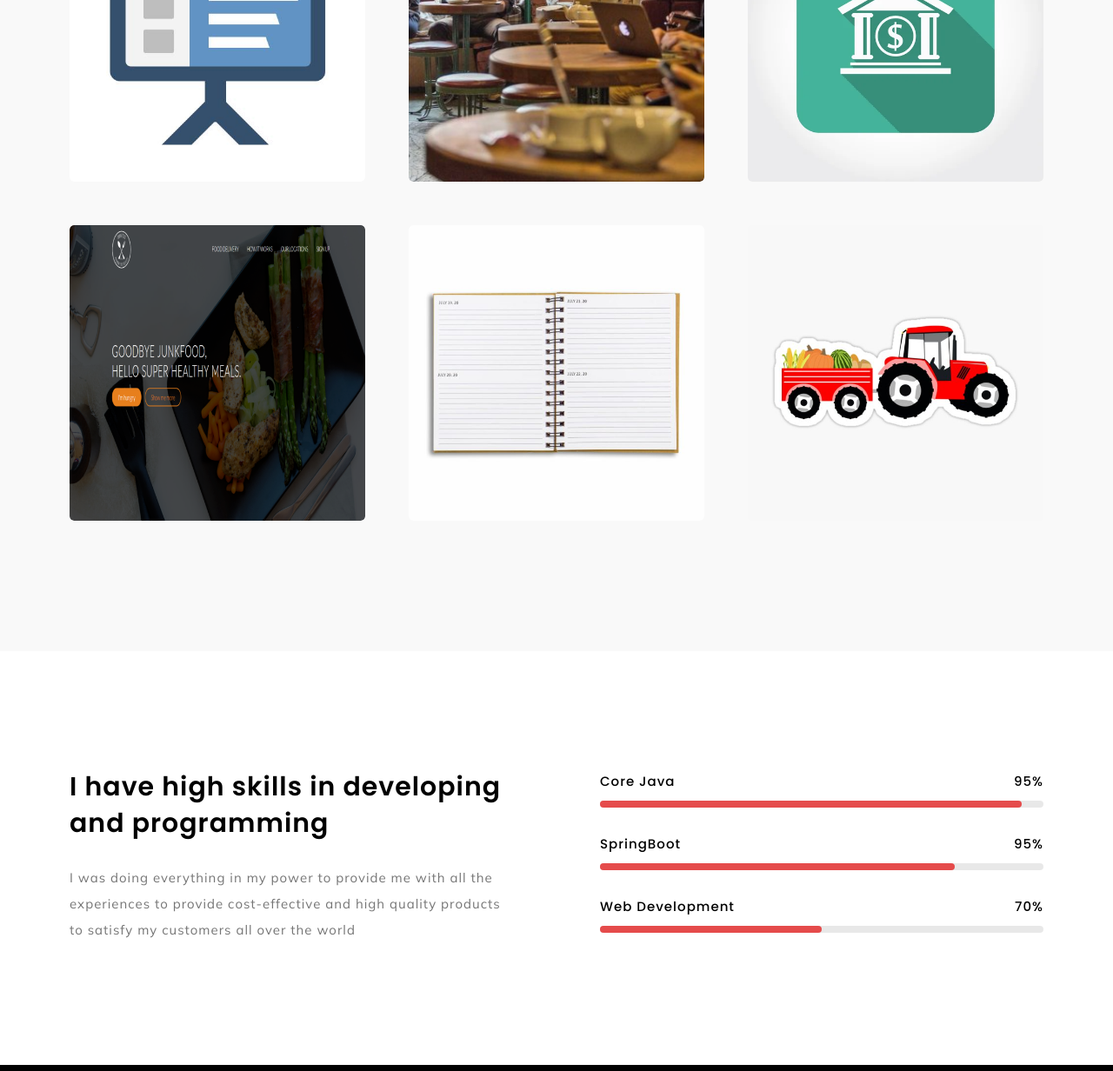
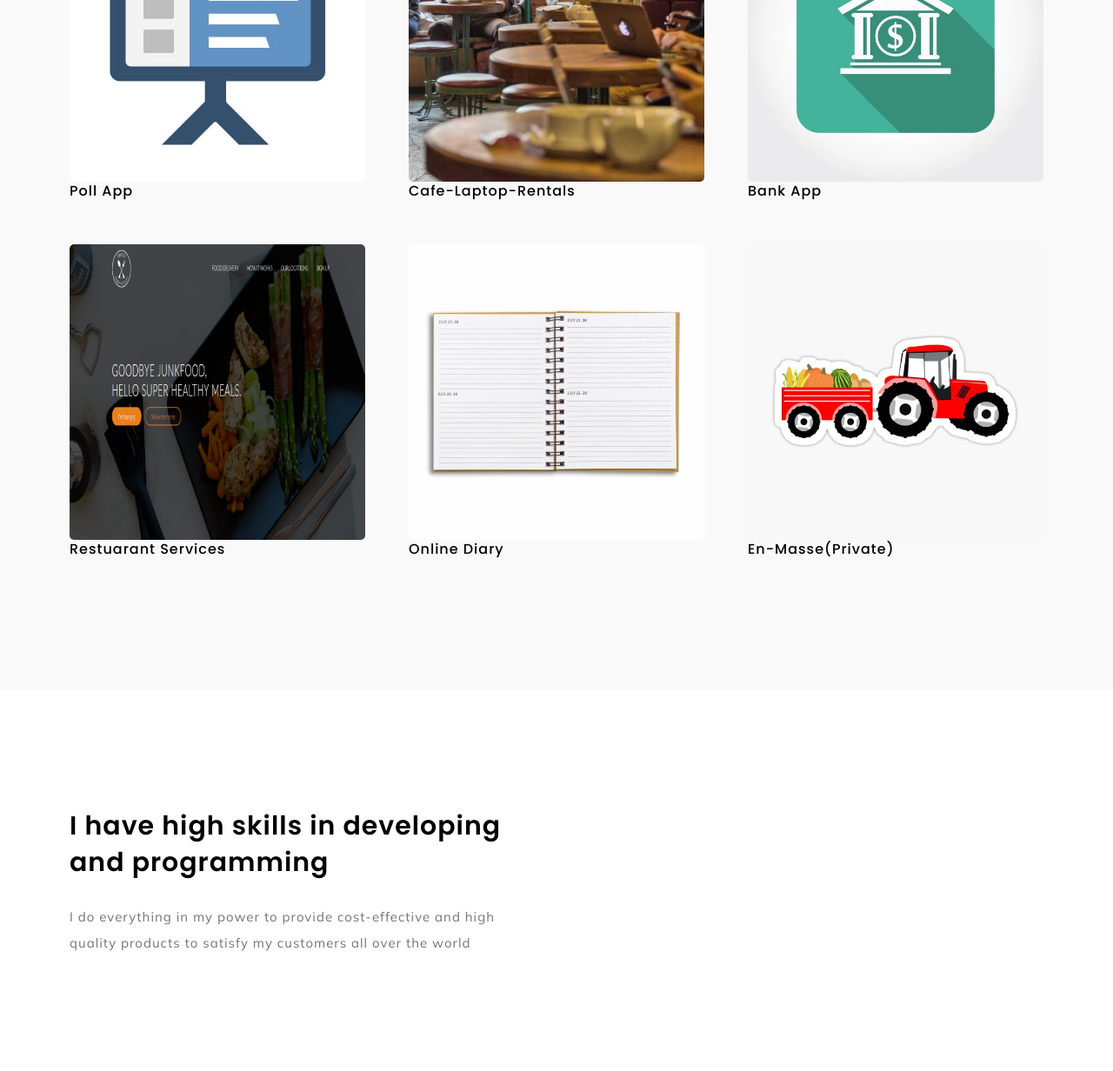
Before and after one commit to Kordedekehine/portfolio, a plain HTML site: page index.html in a window 1280 px wide. Shown: the part 2037-3269 px from the top of the page at 87% size. Drawn offline with Linux system fonts and the light colour scheme; no server answers; animation ran at ten frames a second; files whose address does not match are found by name.

Commit message:
fixed typos

```diff
--- a/index.html
+++ b/index.html
@@ -261,6 +261,7 @@
 									<h3>Poll App</h3>
 								</div>
 								<a class="grax_tm_full_link" href="https://github.com/Kordedekehine/people-decision-poll" target="_blank"></a>
+								<h6>Poll App</h6>
 							</div>
 						</li>
 						<li class="wow fadeInLeft" data-wow-duration="1.5s" data-wow-delay=".2s">
@@ -271,10 +272,11 @@
 								</div>
 								<div class="overlay"></div>
 								<div class="details">
-									<span>Korede</span>
+									<span>Korede Cafe</span>
 									<h3>Cafe-Laptop-Rentals</h3>
 								</div>
 								<a class="grax_tm_full_link" href="https://github.com/Kordedekehine/Cafe-Laptop-Rentals" target="_blank"></a>
+								<h6>Cafe-Laptop-Rentals</h6>
 							</div>
 						</li>
 						<li class="wow fadeInLeft" data-wow-duration="1.5s" data-wow-delay=".4s">
@@ -289,6 +291,7 @@
 									<h3>Bank App</h3>
 								</div>
 								<a class="grax_tm_full_link" href="https://github.com/Kordedekehine/SpringBoot-Bank-App" target="_blank"></a>
+								<h6>Bank App</h6>
 							</div>
 						</li>
 						<li class="wow fadeInLeft" data-wow-duration="1.5s">
@@ -303,6 +306,7 @@
 									<h3>Restuarant Services</h3>
 								</div>
 								<a class="grax_tm_full_link" href="https://omnifood.netlify.app/" target="_blank"></a>
+								<h6>Restuarant Services</h6>
 							</div>
 						</li>
 						<li class="wow fadeInLeft" data-wow-duration="1.5s" data-wow-delay=".2s">
@@ -317,6 +321,7 @@
 									<h3>Online Diary</h3>
 								</div>
 								<a class="grax_tm_full_link " href="https://github.com/Kordedekehine/MY-LIBERATION-NOTES" target="_blank"></a>
+								<h6>Online Diary</h6>
 							</div>
 						</li>
 						<li class="wow fadeInLeft" data-wow-duration="1.5s" data-wow-delay=".4s">
@@ -331,6 +336,7 @@
 									<h3>Start-up idea</h3>
 								</div>
 								<a class="grax_tm_full_link" href="https://github.com/Kordedekehine/en-masse" target="_blank"></a>
+								<h6>En-Masse(Private)</h6>
 							</div>
 						</li>
 					</ul>
@@ -346,9 +352,9 @@
 			<div class="part_inner">
 				<div class="left wow fadeInLeft" data-wow-duration="1.5s">
 					<h3>I have high skills in developing and programming</h3>
-					<p>I was doing everything in my power to provide me with all the experiences to provide cost-effective and high quality products to satisfy my customers all over the world</p>
+					<p>I do everything in my power to provide cost-effective and high quality products to satisfy my customers all over the world</p>
 				</div>
-				<div class="right wow fadeInLeft" data-wow-duration="1.5s" data-wow-delay=".2s">
+				<!-- <div class="right wow fadeInLeft" data-wow-duration="1.5s" data-wow-delay=".2s">
 					<div class="kioto_progress">
 						<div class="progress_inner" data-value="95">
 							<span><span class="label">Core Java</span><span class="number">95%</span></span>
@@ -363,7 +369,7 @@
 							<div class="background"><div class="bar"><div class="bar_in"></div></div></div>
 						</div>
 					</div>
-				</div>
+				</div> -->
 			</div>
 		</div>
 	</div>
```
